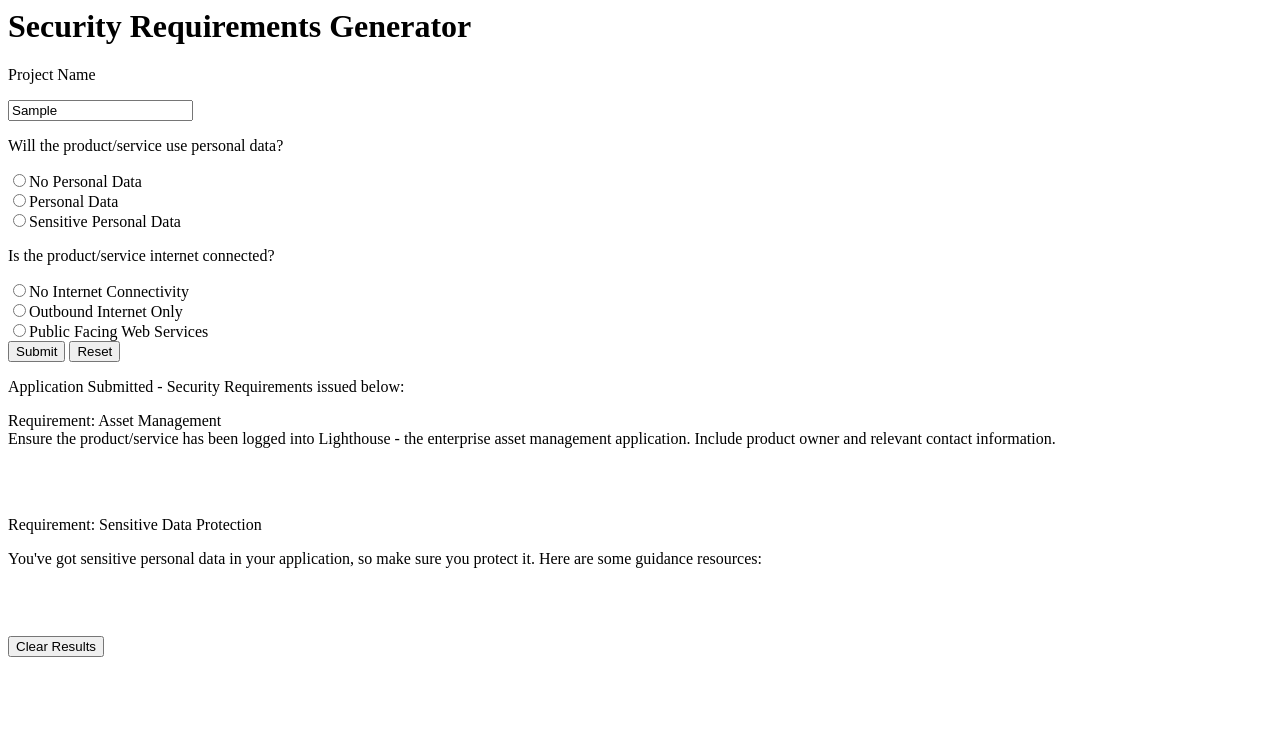
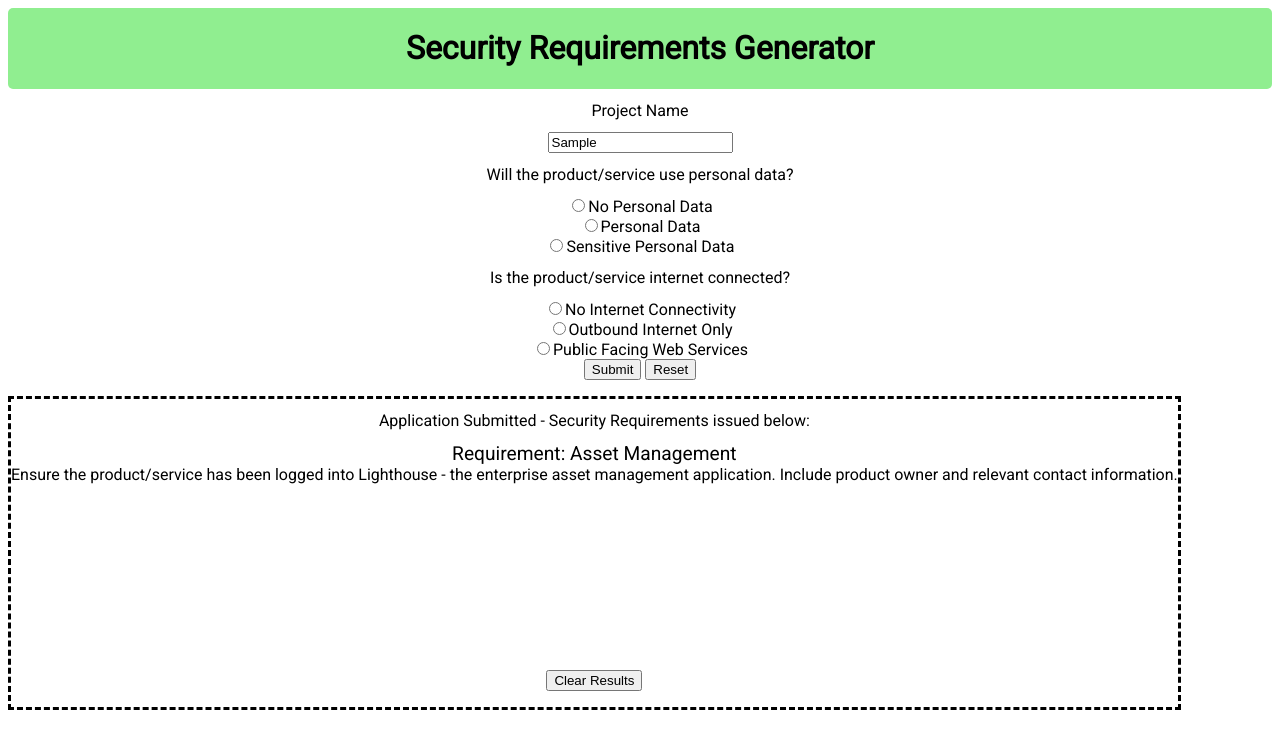
Before and after one commit to Lightraine2/RequirementsApp, a plain HTML site: page index.html in a window 1280 px wide. Both pictures are taken after typing "Sample" into the empty fields and a click on the button "Submit". Drawn offline with Linux system fonts and the light colour scheme.

Commit message:
updated from work laptop

```diff
--- a/main.js
+++ b/main.js
@@ -36,12 +36,22 @@ function check() {
   // need to replicate this process for all questions and requirements
 
   document.getElementById("after_submit").style.visibility = "visible";
+  document.getElementById("resetButton").style.visibility = "visible";
 
   if (personalData > 0) {
     document.getElementById("req_personalData").style.visibility = "visible";
   }
+  if (sensitiveData > 0) {
+    document.getElementById("req_personalDataSensitive").style.visibility = "visible";
+  }
+
   if (webService > 0) {
     console.log("webService Req triggered");
     document.getElementById("req_webService").style.visibility = "visible";
   }
 }
+
+function clearPage() {
+  var x = document.getElementById("myReset").value;
+  document.getElementById("results").innerHTML = x;
+}
--- a/style.css
+++ b/style.css
@@ -1,6 +1,62 @@
 /* add googlefont */
+@import url('https://fonts.googleapis.com/css?family=Roboto');
+
+body {
+  font-family: 'Roboto', sans-serif;
+
+}
+
+a {
+  text-decoration: none;
+}
+
+p {
+  margin: 0.75rem 0;
+}
+
+/* Utility Classes */
+
+.container {
+  max-width: 1100px;
+  margin: auto;
+  padding: 0 2rem;
+  overflow: hidden;
+
+}
+
+/* Main App Segments */
+
+#heading {
+  display: flex;
+  text-align: center;
+  justify-content: center;
+  background-color: lightgreen;
+  border-radius: 5px;
+}
+
+#questionnaire {
+  display: flex;
+  text-align: center;
+  justify-content: center;
+  background-color: white;
+  border-radius: 5px;
+
+}
+
+#results {
+  align-items: center;
+  justify-content: center;
+  text-align: center;
+  position: absolute;
+  border-style: dashed;
+}
+
 
 #req_personalData {
+  visibility: hidden;
+}
+
+#req_personalDataSensitive {
   visibility: hidden;
 }
 
@@ -11,3 +67,11 @@
 #after_submit {
   visibility: hidden;
 }
+
+#resetButton {
+  visibility: hidden;
+}
+
+#bold {
+  font-size: 120%
+}
```
